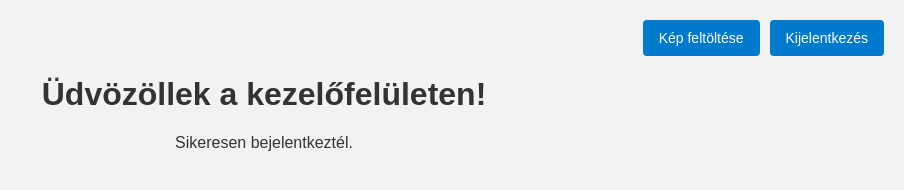
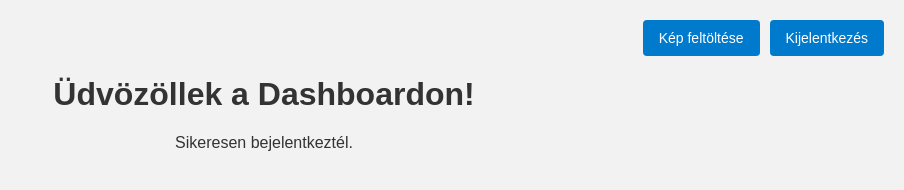
Before and after one commit to Kolos010222/Weboldal, a plain HTML site: page dashboard.html in a window 1280 px wide. Shown: the whole page, without its empty margins (376-1280 px from the left). Drawn offline with Linux system fonts and the light colour scheme.

Commit message:
Update dashboard.html

```diff
--- a/dashboard.html
+++ b/dashboard.html
@@ -110,7 +110,7 @@
     <button class="btn" onclick="logout()">Kijelentkezés</button>
   </header>
 
-  <h1>Üdvözöllek a kezelőfelületen!</h1>
+  <h1>Üdvözöllek a Dashboardon! </h1>
   <p style="text-align:center;">Sikeresen bejelentkeztél.</p>
 
   <div class="upload-box" id="uploadSection">
```
